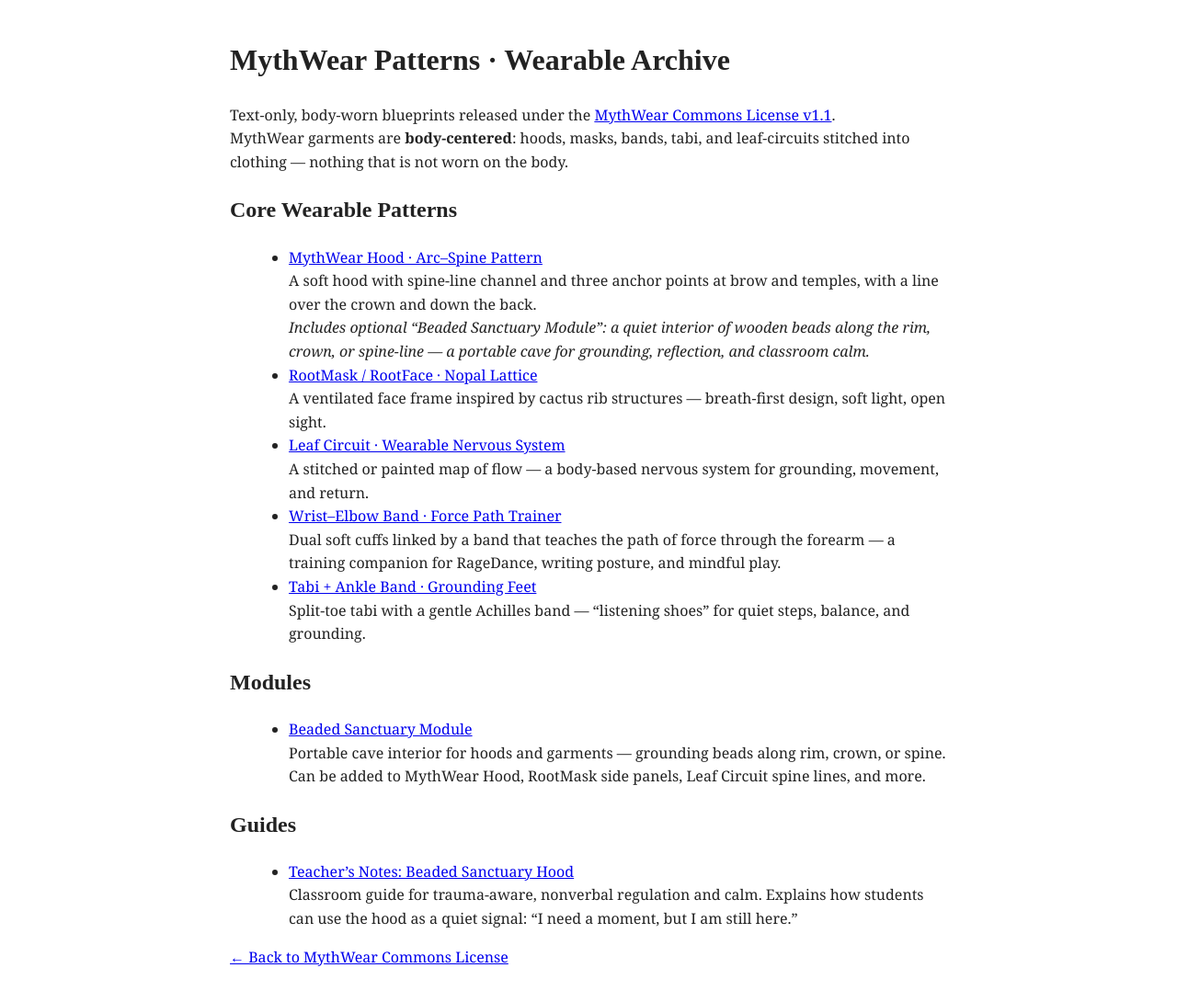
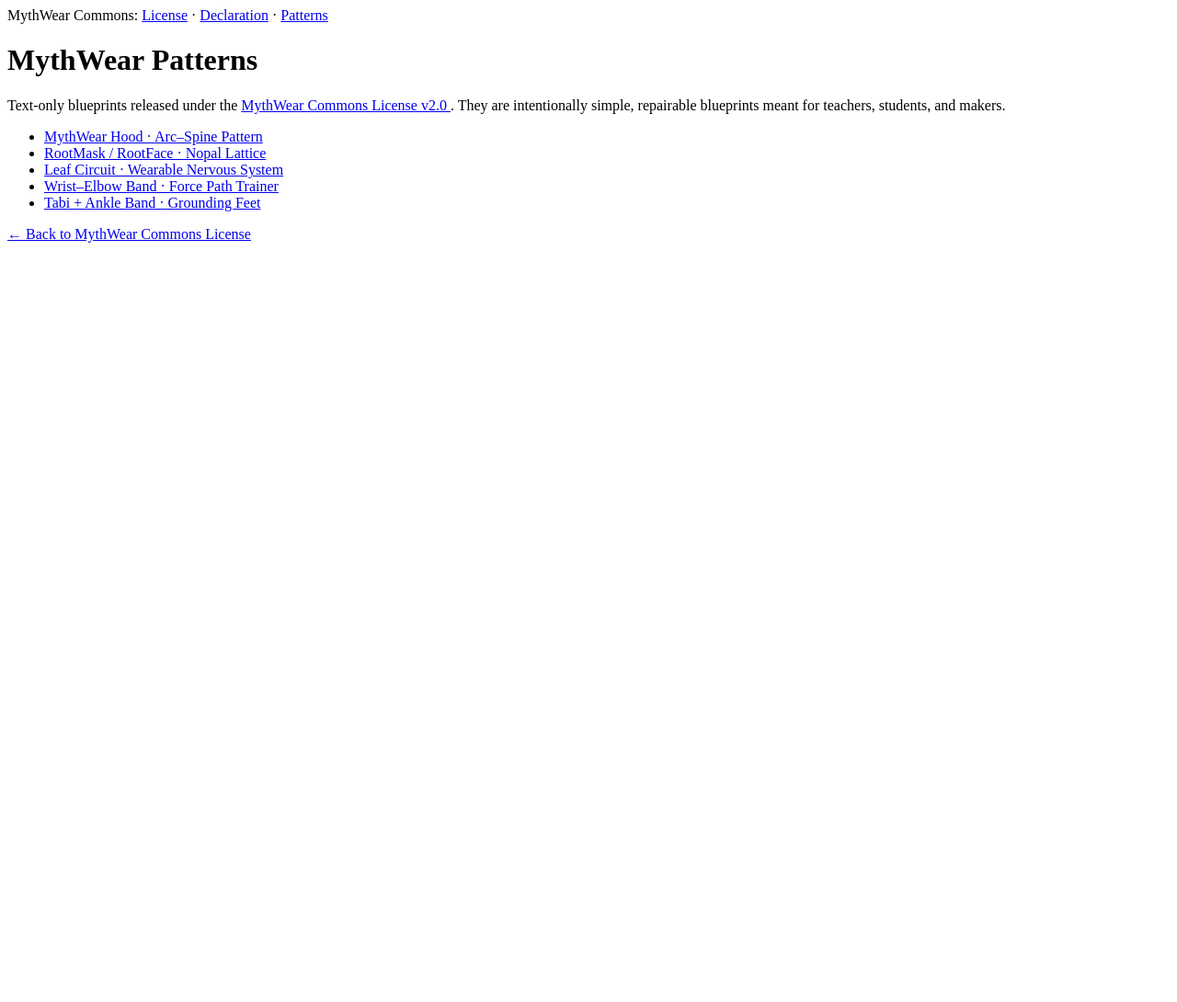
Before and after one commit to Jacobo-DM/mythwear-commons, a plain HTML site: page patterns.html in a window 1280 px wide. Shown: the whole page at 92% size. After the commit the page ends 800 px from the top, so only its background shows below. Drawn offline with Linux system fonts and the light colour scheme.

Commit message:
Update patterns.html

```diff
--- a/patterns.html
+++ b/patterns.html
@@ -1,92 +1,64 @@
 <!DOCTYPE html>
 <html lang="en">
 <head>
-  <meta charset="UTF-8">
-  <title>MythWear Patterns · Wearable Archive</title>
-  <meta name="viewport" content="width=device-width, initial-scale=1">
-  <style>
-    body {
-      font-family: Georgia, serif;
-      max-width: 780px;
-      margin: 40px auto;
-      padding: 0 20px;
-      line-height: 1.6;
-      color: #222;
-    }
-    h1, h2 { font-family: "Times New Roman", serif; }
-    ul { margin-left: 1.5em; }
-  </style>
+  <meta charset="utf-8" />
+  <title>MythWear Patterns</title>
+  <meta name="viewport" content="width=device-width, initial-scale=1" />
 </head>
+<body>
+  <header>
+    <nav>
+      MythWear Commons:
+      <a href="https://jacobo-dm.github.io/mythwear-commons/mythwear-license.html">License</a> ·
+      <a href="https://jacobo-dm.github.io/mythwear-commons/flower-road-declaration.html">Declaration</a> ·
+      <a href="../Patterns/">Patterns</a>
+    </nav>
+  </header>
 
-<body>
-  <h1>MythWear Patterns · Wearable Archive</h1>
+  <main>
+    <h1>MythWear Patterns</h1>
 
     <p>
-    Text-only, body-worn blueprints released under the
-    <a href="mythwear-license.html">MythWear Commons License v1.1</a>.<br>
-    MythWear garments are <strong>body-centered</strong>: hoods, masks, bands,
-    tabi, and leaf-circuits stitched into clothing — nothing that is not worn
-    on the body.
+      Text-only blueprints released under the
+      <a href="https://jacobo-dm.github.io/mythwear-commons/mythwear-license.html">
+        MythWear Commons License v2.0
+      </a>.
+      They are intentionally simple, repairable blueprints meant for teachers, students, and makers.
     </p>
 
-  <h2>Core Wearable Patterns</h2>
     <ul>
       <li>
-      <a href="mythwear_hood_pattern.txt">MythWear Hood · Arc–Spine Pattern</a><br>
-      A soft hood with spine-line channel and three anchor points at brow and temples,
-      with a line over the crown and down the back.<br>
-      <em>Includes optional “Beaded Sanctuary Module”: a quiet interior of wooden beads
-      along the rim, crown, or spine-line — a portable cave for grounding, reflection,
-      and classroom calm.</em>
+        <a href="https://jacobo-dm.github.io/mythwear-commons/mythwear_hood_pattern.txt">
+          MythWear Hood · Arc–Spine Pattern
+        </a>
       </li>
-
       <li>
-      <a href="rootmask_structure.txt">RootMask / RootFace · Nopal Lattice</a><br>
-      A ventilated face frame inspired by cactus rib structures — breath-first design,
-      soft light, open sight.
+        <a href="https://jacobo-dm.github.io/mythwear-commons/rootmask_structure.txt">
+          RootMask / RootFace · Nopal Lattice
+        </a>
       </li>
-
       <li>
-      <a href="leaf_circuit_pattern.txt">Leaf Circuit · Wearable Nervous System</a><br>
-      A stitched or painted map of flow — a body-based nervous system for grounding,
-      movement, and return.
+        <a href="https://jacobo-dm.github.io/mythwear-commons/leaf_circuit_pattern.txt">
+          Leaf Circuit · Wearable Nervous System
+        </a>
       </li>
-
       <li>
-      <a href="wrist_to_elbow_band.txt">Wrist–Elbow Band · Force Path Trainer</a><br>
-      Dual soft cuffs linked by a band that teaches the path of force through the
-      forearm — a training companion for RageDance, writing posture, and mindful play.
+        <a href="https://jacobo-dm.github.io/mythwear-commons/wrist_to_elbow_band.txt">
+          Wrist–Elbow Band · Force Path Trainer
+        </a>
       </li>
-
       <li>
-      <a href="tabi_and_ankle_band.txt">Tabi + Ankle Band · Grounding Feet</a><br>
-      Split-toe tabi with a gentle Achilles band — “listening shoes” for quiet steps,
-      balance, and grounding.
-    </li>
-  </ul>
-
-  <h2>Modules</h2>
-  <ul>
-    <li>
-      <a href="modules/beaded_sanctuary.txt">Beaded Sanctuary Module</a><br>
-      Portable cave interior for hoods and garments — grounding beads along rim, crown,
-      or spine. Can be added to MythWear Hood, RootMask side panels, Leaf Circuit spine
-      lines, and more.
-    </li>
-  </ul>
-
-  <h2>Guides</h2>
-  <ul>
-    <li>
-      <a href="guides/teachers_notes_sanctuary_hood.txt">Teacher’s Notes: Beaded Sanctuary Hood</a><br>
-      Classroom guide for trauma-aware, nonverbal regulation and calm. Explains how
-      students can use the hood as a quiet signal: “I need a moment, but I am still here.”
+        <a href="https://jacobo-dm.github.io/mythwear-commons/tabi_and_ankle_band.txt">
+          Tabi + Ankle Band · Grounding Feet
+        </a>
       </li>
     </ul>
 
     <p>
-    <a href="mythwear-license.html">← Back to MythWear Commons License</a>
+      <a href="https://jacobo-dm.github.io/mythwear-commons/mythwear-license.html">
+        ← Back to MythWear Commons License
+      </a>
     </p>
-
+  </main>
 </body>
 </html>
```
Lines whose indentation alone changed are shown as unchanged.
